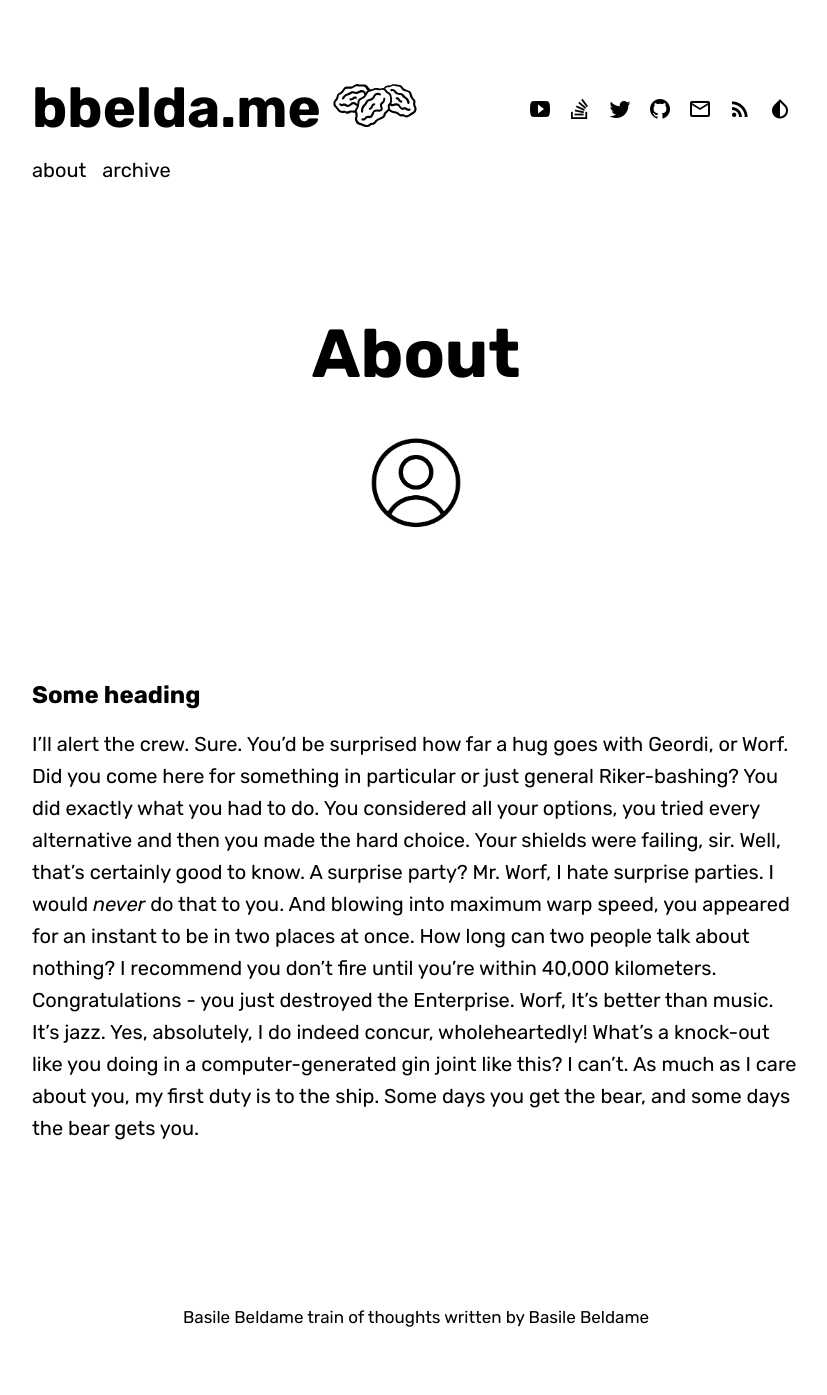
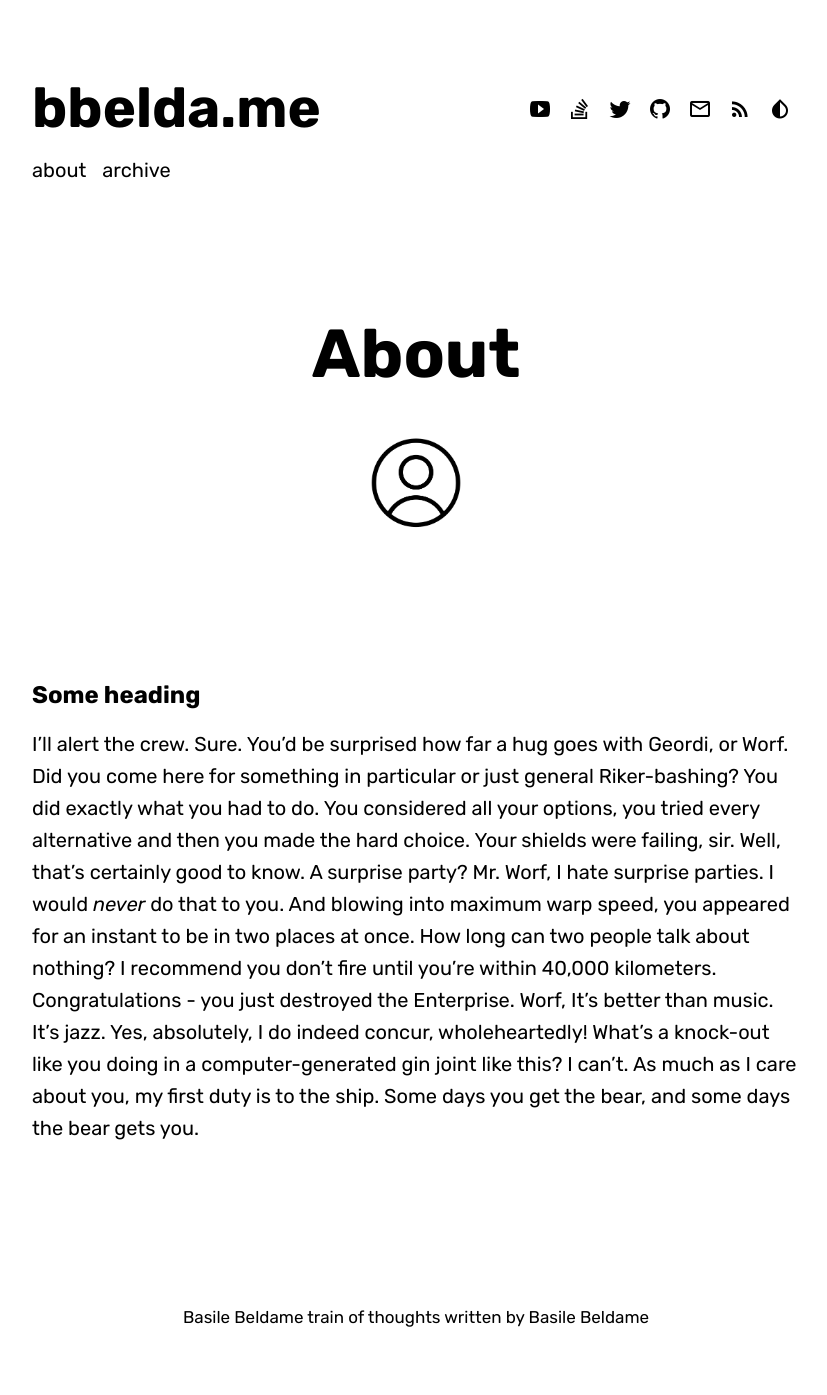
Before and after one commit to bbeldame/bbelda.me, a Jekyll site: the page built from about.md, in a window 1280 px wide. Shown: the whole page, without its empty margins (224-1051 px from the left). Built offline with Jekyll 4.4.1, drawn with Linux system fonts in a browser that asks for light colours; some web fonts are replaced.

Commit message:
Update header.html

```diff
--- a/_includes/main/header.html
+++ b/_includes/main/header.html
@@ -3,7 +3,6 @@
       <div class="logo">
 
         <a href="{{ '/' | prepend: site.baseurl }}">{{ site.blog.title }}</a>
-        <object type="image/svg+xml" data="{{ site.blog.logo_path | relative_url }}" class="logosvg">Your browser does not support svg images</object>
       </div>
 
         <ul>
```
